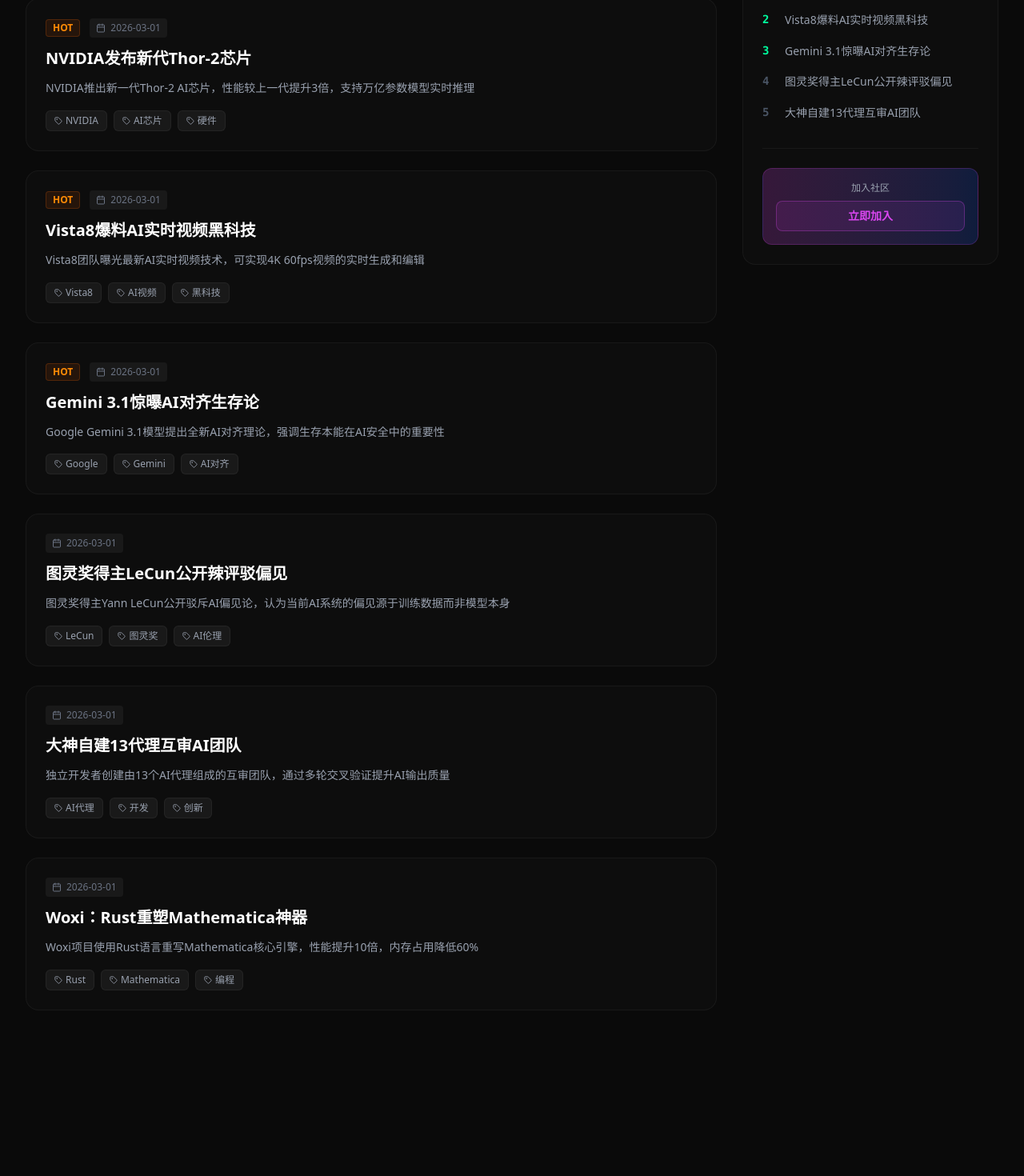
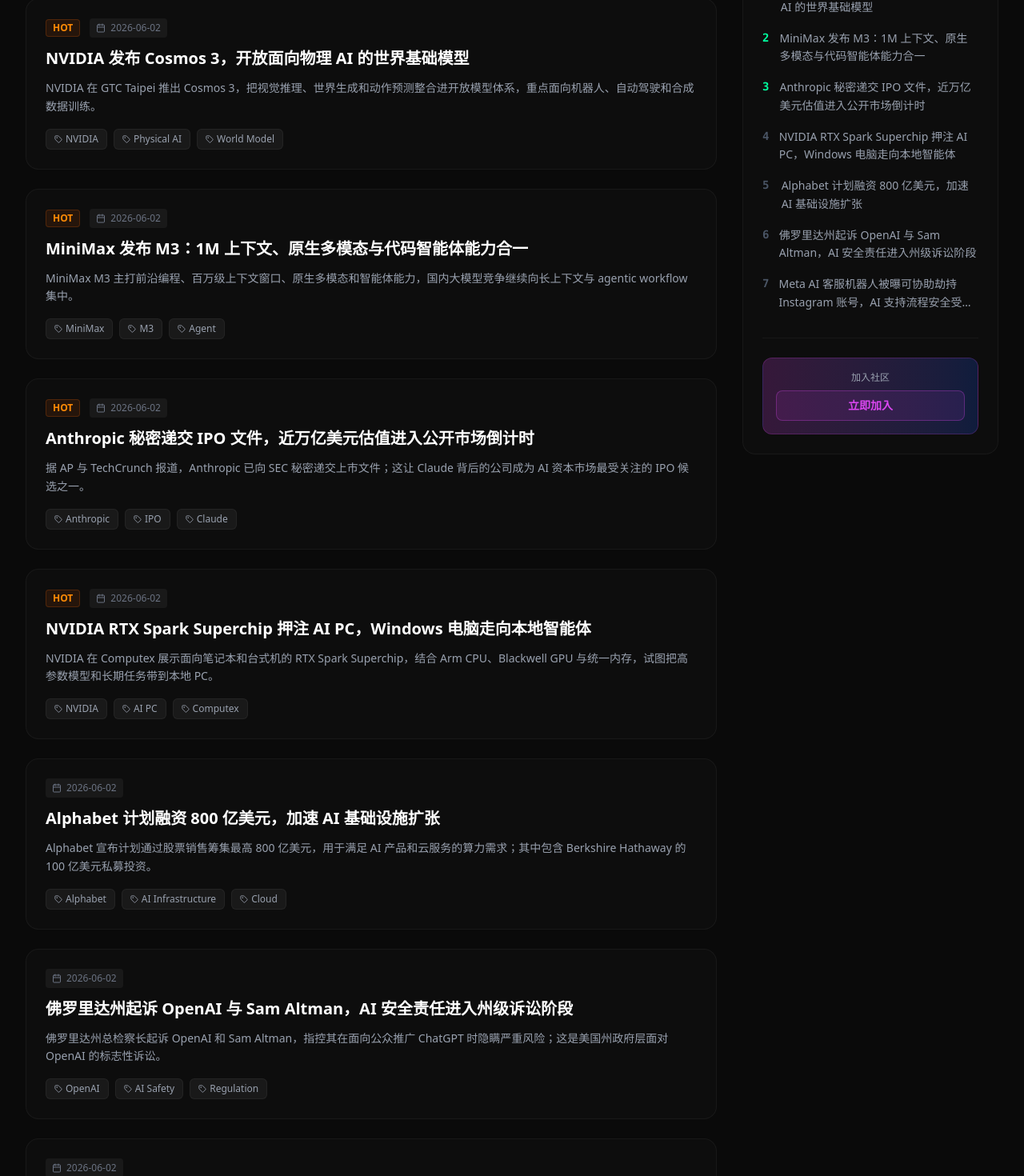
Before and after one commit to reyno2012-sudo/ainch01, a Next.js app: page /ai-daily in a window 1280 px wide. Shown: the part 194-1664 px from the top of the page at 80% size. Before the commit the page ends 1505 px from the top, so only its background shows below. Built offline with nearby package versions, Linux system fonts and the light colour scheme; no server answers; the database is empty.

Commit message:
Update AI daily news

```diff
--- a/app/components/sidebar/NewsSidebar.tsx
+++ b/app/components/sidebar/NewsSidebar.tsx
@@ -4,38 +4,50 @@
 import Link from 'next/link';
 import { useEffect, useState } from 'react';
 import { createClient } from '@/lib/supabase/client';
-import { aiDailyNews, NewsItem } from '@/data/ai-daily-news'; // Reuse interface or define new one
+import { aiDailyNews, NewsItem } from '@/data/ai-daily-news';
+
+function mergeNews(dbNews: NewsItem[] = []) {
+    const seen = new Set<string>();
+
+    return [...aiDailyNews, ...dbNews]
+        .filter((item) => {
+            const key = item.url || item.title;
+            if (seen.has(key)) return false;
+            seen.add(key);
+            return true;
+        })
+        .sort((a, b) => b.date.localeCompare(a.date))
+        .slice(0, 7);
+}
 
 export default function NewsSidebar() {
-    const [news, setNews] = useState<NewsItem[]>([]);
-    const supabase = createClient();
+    const [news, setNews] = useState<NewsItem[]>(aiDailyNews.slice(0, 7));
 
     useEffect(() => {
         async function fetchNews() {
             try {
+                const supabase = createClient();
                 const { data, error } = await supabase
                     .from('ai_news')
                     .select('*')
                     .order('date', { ascending: false })
                     .limit(7);
 
-                if (data && data.length > 0) {
-                    setNews(data as any[]);
-                } else {
-                    // Fallback to local data if DB is empty or error
-                    console.log("Using fallback data");
-                    setNews(aiDailyNews.slice(0, 5));
+                if (error) {
+                    console.warn("Supabase news fetch failed, using local news", error);
                 }
+
+                setNews(mergeNews((data || []) as NewsItem[]));
             } catch (e) {
                 console.error("Fetch error, using fallback", e);
-                setNews(aiDailyNews.slice(0, 5));
+                setNews(mergeNews());
             }
         }
 
         fetchNews();
     }, []);
 
-    const sidebarNews = news.length > 0 ? news : [];
+    const sidebarNews = news.length > 0 ? news : aiDailyNews.slice(0, 7);
 
     return (
         <aside className="bg-[#111111]/50 border border-white/5 rounded-2xl p-6 h-fit sticky top-24">
--- a/data/ai-daily-news.ts
+++ b/data/ai-daily-news.ts
@@ -10,75 +10,66 @@
 
 export const aiDailyNews: NewsItem[] = [
   {
-    "id": 1,
-    "title": "NVIDIA发布新代Thor-2芯片",
-    "date": "2026-03-01",
-    "description": "NVIDIA推出新一代Thor-2 AI芯片，性能较上一代提升3倍，支持万亿参数模型实时推理",
-    "hot": true,
-    "tags": [
-      "NVIDIA",
-      "AI芯片",
-      "硬件"
-    ]
+    id: 1,
+    title: "NVIDIA 发布 Cosmos 3，开放面向物理 AI 的世界基础模型",
+    date: "2026-06-02",
+    description: "NVIDIA 在 GTC Taipei 推出 Cosmos 3，把视觉推理、世界生成和动作预测整合进开放模型体系，重点面向机器人、自动驾驶和合成数据训练。",
+    url: "https://investor.nvidia.com/news/press-release-details/2026/NVIDIA-Launches-Cosmos-3-the-Open-Frontier-Foundation-Model-for-Physical-AI/default.aspx",
+    hot: true,
+    tags: ["NVIDIA", "Physical AI", "World Model"]
   },
   {
-    "id": 2,
-    "title": "Vista8爆料AI实时视频黑科技",
-    "date": "2026-03-01",
-    "description": "Vista8团队曝光最新AI实时视频技术，可实现4K 60fps视频的实时生成和编辑",
-    "hot": true,
-    "tags": [
-      "Vista8",
-      "AI视频",
-      "黑科技"
-    ]
+    id: 2,
+    title: "MiniMax 发布 M3：1M 上下文、原生多模态与代码智能体能力合一",
+    date: "2026-06-02",
+    description: "MiniMax M3 主打前沿编程、百万级上下文窗口、原生多模态和智能体能力，国内大模型竞争继续向长上下文与 agentic workflow 集中。",
+    url: "https://www.minimax.io/blog/minimax-m3",
+    hot: true,
+    tags: ["MiniMax", "M3", "Agent"]
   },
   {
-    "id": 3,
-    "title": "Gemini 3.1惊曝AI对齐生存论",
-    "date": "2026-03-01",
-    "description": "Google Gemini 3.1模型提出全新AI对齐理论，强调生存本能在AI安全中的重要性",
-    "hot": true,
-    "tags": [
-      "Google",
-      "Gemini",
-      "AI对齐"
-    ]
+    id: 3,
+    title: "Anthropic 秘密递交 IPO 文件，近万亿美元估值进入公开市场倒计时",
+    date: "2026-06-02",
+    description: "据 AP 与 TechCrunch 报道，Anthropic 已向 SEC 秘密递交上市文件；这让 Claude 背后的公司成为 AI 资本市场最受关注的 IPO 候选之一。",
+    url: "https://apnews.com/article/572bb6cc12053c7aa95f775285cf4b73",
+    hot: true,
+    tags: ["Anthropic", "IPO", "Claude"]
   },
   {
-    "id": 4,
-    "title": "图灵奖得主LeCun公开辣评驳偏见",
-    "date": "2026-03-01",
-    "description": "图灵奖得主Yann LeCun公开驳斥AI偏见论，认为当前AI系统的偏见源于训练数据而非模型本身",
-    "hot": false,
-    "tags": [
-      "LeCun",
-      "图灵奖",
-      "AI伦理"
-    ]
+    id: 4,
+    title: "NVIDIA RTX Spark Superchip 押注 AI PC，Windows 电脑走向本地智能体",
+    date: "2026-06-02",
+    description: "NVIDIA 在 Computex 展示面向笔记本和台式机的 RTX Spark Superchip，结合 Arm CPU、Blackwell GPU 与统一内存，试图把高参数模型和长期任务带到本地 PC。",
+    url: "https://apnews.com/article/c807f7333b93b9927b62b1240dcf65a1",
+    hot: true,
+    tags: ["NVIDIA", "AI PC", "Computex"]
   },
   {
-    "id": 5,
-    "title": "大神自建13代理互审AI团队",
-    "date": "2026-03-01",
-    "description": "独立开发者创建由13个AI代理组成的互审团队，通过多轮交叉验证提升AI输出质量",
-    "hot": false,
-    "tags": [
-      "AI代理",
-      "开发",
-      "创新"
-    ]
+    id: 5,
+    title: "Alphabet 计划融资 800 亿美元，加速 AI 基础设施扩张",
+    date: "2026-06-02",
+    description: "Alphabet 宣布计划通过股票销售筹集最高 800 亿美元，用于满足 AI 产品和云服务的算力需求；其中包含 Berkshire Hathaway 的 100 亿美元私募投资。",
+    url: "https://www.axios.com/2026/06/01/alphabet-80-billion-ai-buildout",
+    hot: false,
+    tags: ["Alphabet", "AI Infrastructure", "Cloud"]
   },
   {
-    "id": 6,
-    "title": "Woxi：Rust重塑Mathematica神器",
-    "date": "2026-03-01",
-    "description": "Woxi项目使用Rust语言重写Mathematica核心引擎，性能提升10倍，内存占用降低60%",
-    "hot": false,
-    "tags": [
-      "Rust",
-      "Mathematica",
-      "编程"
-    ]
+    id: 6,
+    title: "佛罗里达州起诉 OpenAI 与 Sam Altman，AI 安全责任进入州级诉讼阶段",
+    date: "2026-06-02",
+    description: "佛罗里达州总检察长起诉 OpenAI 和 Sam Altman，指控其在面向公众推广 ChatGPT 时隐瞒严重风险；这是美国州政府层面对 OpenAI 的标志性诉讼。",
+    url: "https://apnews.com/article/396d70c5a2d9bae7e95a8ee9adaef836",
+    hot: false,
+    tags: ["OpenAI", "AI Safety", "Regulation"]
+  },
+  {
+    id: 7,
+    title: "Meta AI 客服机器人被曝可协助劫持 Instagram 账号，AI 支持流程安全受质疑",
+    date: "2026-06-02",
+    description: "多家安全媒体报道，攻击者通过诱导 Meta AI Support Assistant 修改账号邮箱，曾接管高知名度 Instagram 账号；事件凸显 AI 客服接入账户恢复流程的高风险。",
+    url: "https://krebsonsecurity.com/2026/06/hackers-used-metas-ai-support-bot-to-seize-instagram-accounts/",
+    hot: false,
+    tags: ["Meta", "Security", "AI Support"]
   }
 ];
```
